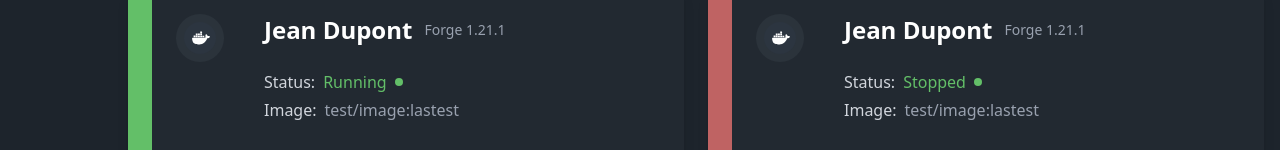
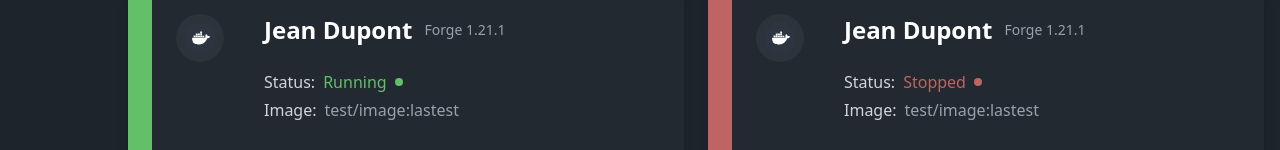
Before and after one commit to luKorsica/Dockraft, an Angular app in the folder website-Dockcraft/: page / in a window 1280 px wide. Shown: the part 216-366 px from the top of the page. Built offline with nearby package versions, Linux system fonts and the light colour scheme.

Commit message:
update card color

```diff
--- a/website-Dockcraft/src/app/server-card/server-card.html
+++ b/website-Dockcraft/src/app/server-card/server-card.html
@@ -31,8 +31,11 @@
             <div class="space-y-1 mb-6">
               <div class="flex items-center gap-2">
                 <p class="text-gray-300">Status:</p>
-                <span class="text-[#63BF68] font-medium">{{ status }}</span>
-                <div class="w-2 h-2 rounded-full bg-[#63BF68]"></div>
+                <span *ngIf="status == 'Running'" class="text-[#63BF68] font-medium">{{ status }}</span>
+                <span *ngIf="status == 'Stopped'" class="text-[#BF6363] font-medium">{{ status }}</span>
+
+                <div  *ngIf="status == 'Running'" class="w-2 h-2 rounded-full bg-[#63BF68]"></div>
+                <div  *ngIf="status == 'Stopped'" class="w-2 h-2 rounded-full bg-[#BF6363]"></div>
               </div>
               <div class="flex items-center gap-2">
                 <p class="text-gray-300">Image:</p>
```
